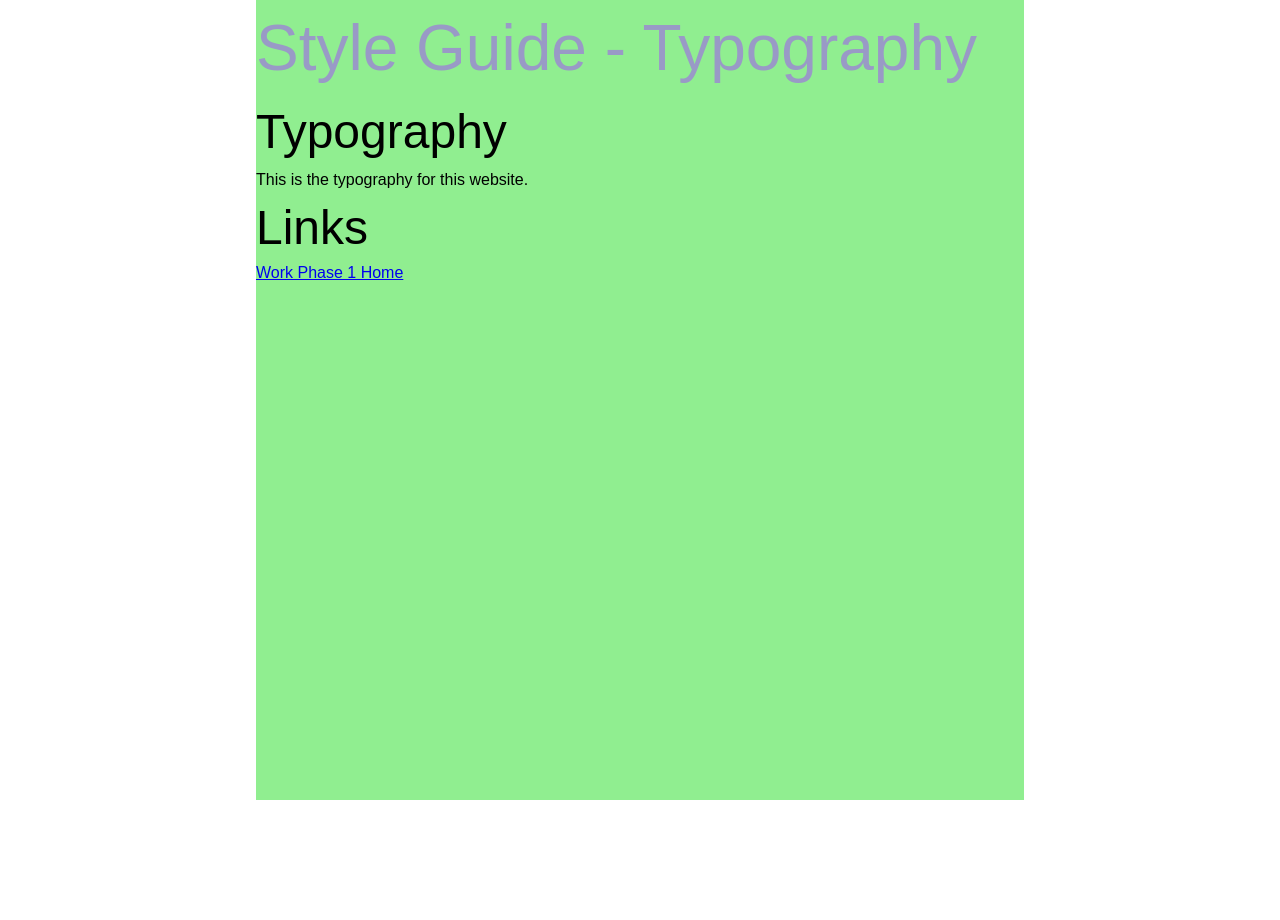
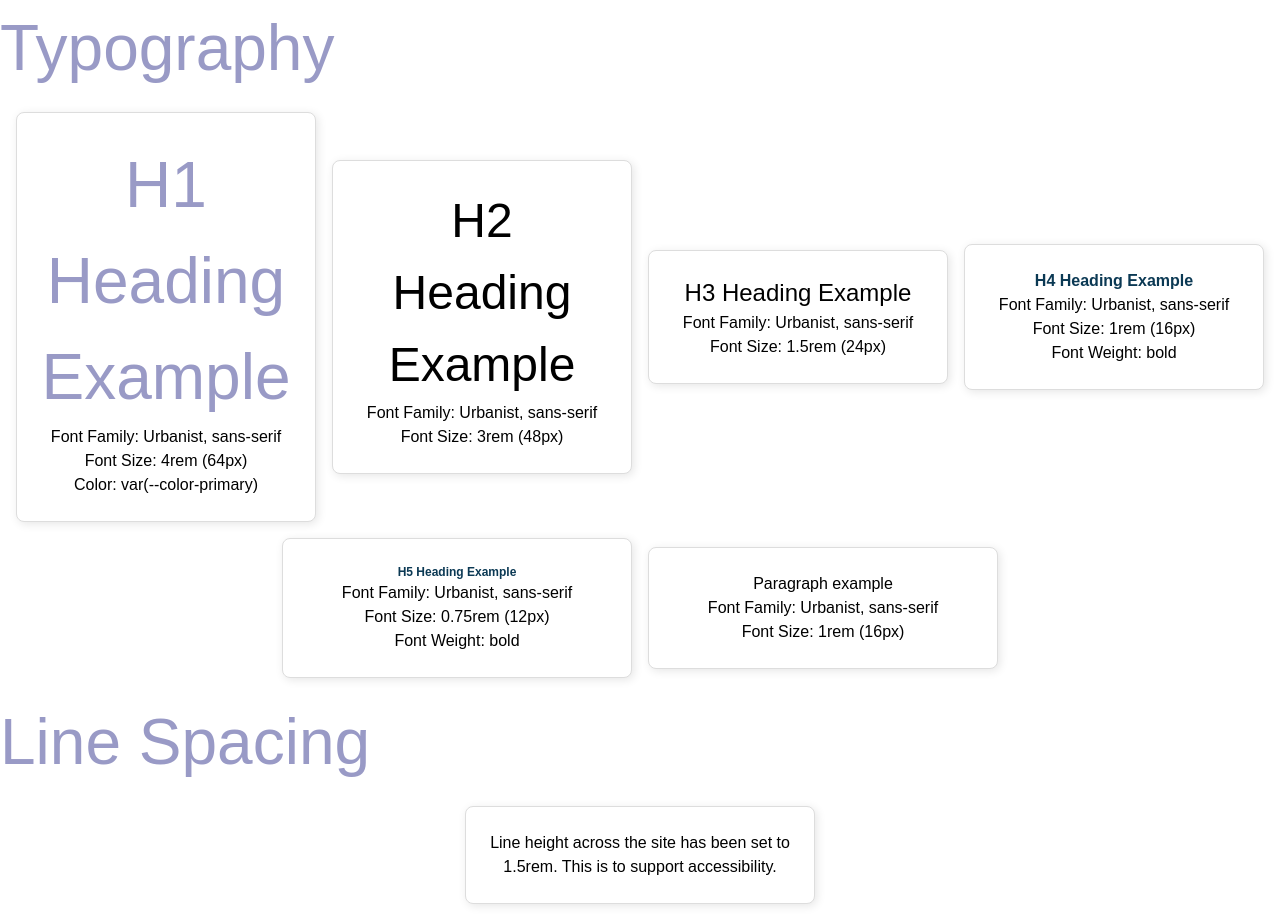
Before and after one commit to JustBroch/DECO7140_Intro_to_Web_Design, a plain HTML site: page work_phase_1/typography.html in a window 1280 px wide. Before the commit the page ends 800 px from the top, so only its background shows below. Drawn offline with Linux system fonts and the light colour scheme.

Commit message:
feat: work phase 1.3 SA2, add typography and flexbox card layout

```diff
--- a/work_phase_1/css/components.css
+++ b/work_phase_1/css/components.css
@@ -0,0 +1,31 @@
+.card-container {
+    display: flex;
+    flex-direction: column; /* Stack cards vertically on mobile */
+    align-items: center; /* Center cards */
+    gap: 1rem; /* Add space between cards */
+    padding: 1rem;
+}
+
+.simple-card {
+    background-color: white;
+    border: 1px solid #ddd;
+    border-radius: 8px;
+    box-shadow: 2px 2px 10px rgba(0, 0, 0, 0.1);
+    padding: 1.5rem;
+    width: 100%;
+    max-width: 350px;
+    text-align: center;
+}
+
+@media (min-width: 768px) {
+    .card-container {
+        flex-direction: row; /* Align cards in a row */
+        flex-wrap: wrap; /* Allow wrapping if space is limited */
+        justify-content: center; /* Center cards in the container */
+    }
+
+    .simple-card {
+        width: auto; /* Allow cards to size dynamically */
+        flex: 1 1 280px; /* Flexible sizing for desktop */
+    }
+}
--- a/work_phase_1/typography.html
+++ b/work_phase_1/typography.html
@@ -13,16 +13,49 @@
         <title>Style Guide - Typography</title>
     </head>
     <body>
-        <div class="container">
-            <h1>Style Guide - Typography</h1>
-            <section>
-                <h2>Typography</h2>
-                <p>This is the typography for this website.</p>
-            </section>
-            <section>
-                <h2>Links</h2>
-                <a href="./index.html">Work Phase 1 Home</a>
-            </section>
+        <header></header>
+        <h1>Typography</h1>
+        <div class="card-container">
+            <div class="simple-card">
+                <h1>H1 Heading Example</h1>
+                <p>Font Family: Urbanist, sans-serif</p>
+                <p>Font Size: 4rem (64px)</p>
+                <p>Color: var(--color-primary)</p>
+            </div>
+            <div class="simple-card">
+                <h2>H2 Heading Example</h2>
+                <p>Font Family: Urbanist, sans-serif</p>
+                <p>Font Size: 3rem (48px)</p>
+            </div>
+            <div class="simple-card">
+                <h3>H3 Heading Example</h3>
+                <p>Font Family: Urbanist, sans-serif</p>
+                <p>Font Size: 1.5rem (24px)</p>
+            </div>
+            <div class="simple-card">
+                <h4>H4 Heading Example</h4>
+                <p>Font Family: Urbanist, sans-serif</p>
+                <p>Font Size: 1rem (16px)</p>
+                <p>Font Weight: bold</p>
+            </div>
+            <div class="simple-card">
+                <h5>H5 Heading Example</h5>
+                <p>Font Family: Urbanist, sans-serif</p>
+                <p>Font Size: 0.75rem (12px)</p>
+                <p>Font Weight: bold</p>
+            </div>
+            <div class="simple-card">
+                <p>Paragraph example</p>
+                <p>Font Family: Urbanist, sans-serif</p>
+                <p>Font Size: 1rem (16px)</p>
+            </div>
+        </div>
+
+        <h1>Line Spacing</h1>
+        <div class="card-container">
+            <div class="simple-card">
+                <p>Line height across the site has been set to 1.5rem. This is to support accessibility.</p>
+            </div>
         </div>
 
         <!-- Linking external javascript -->
```
